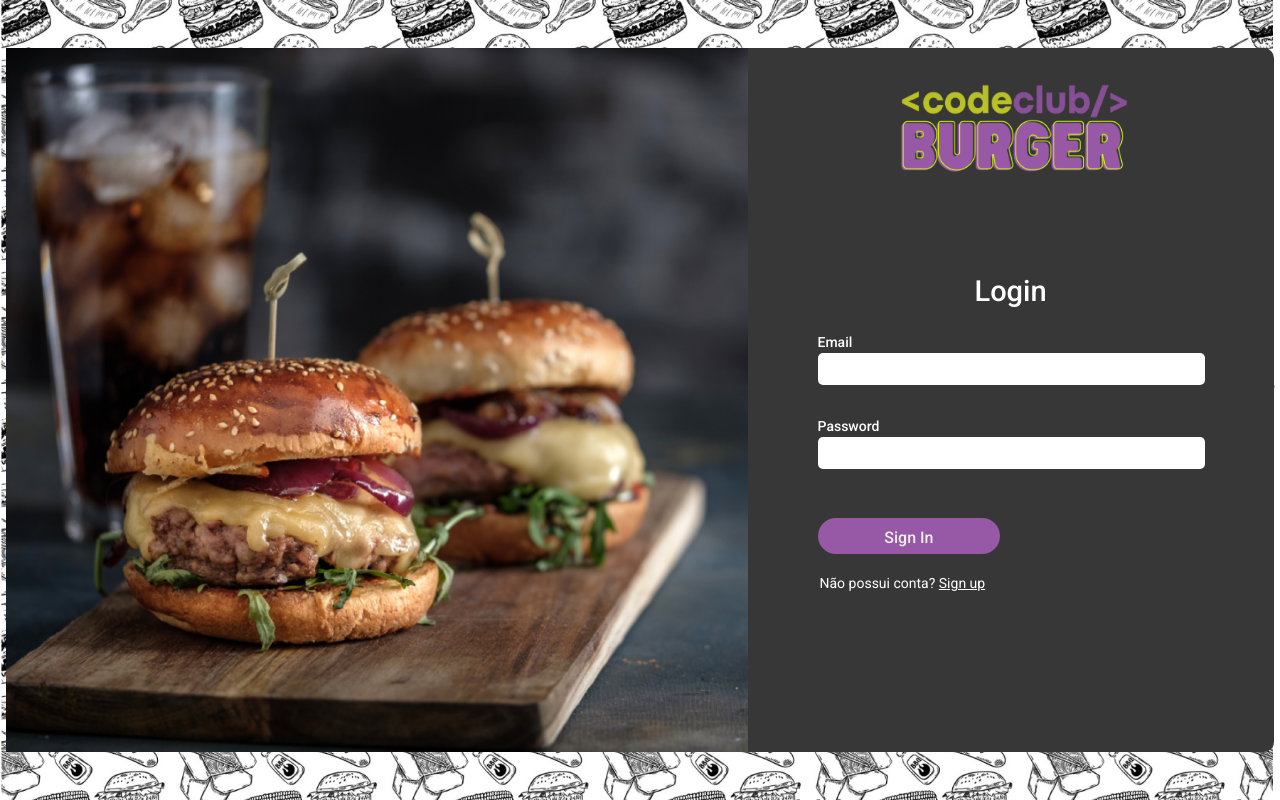
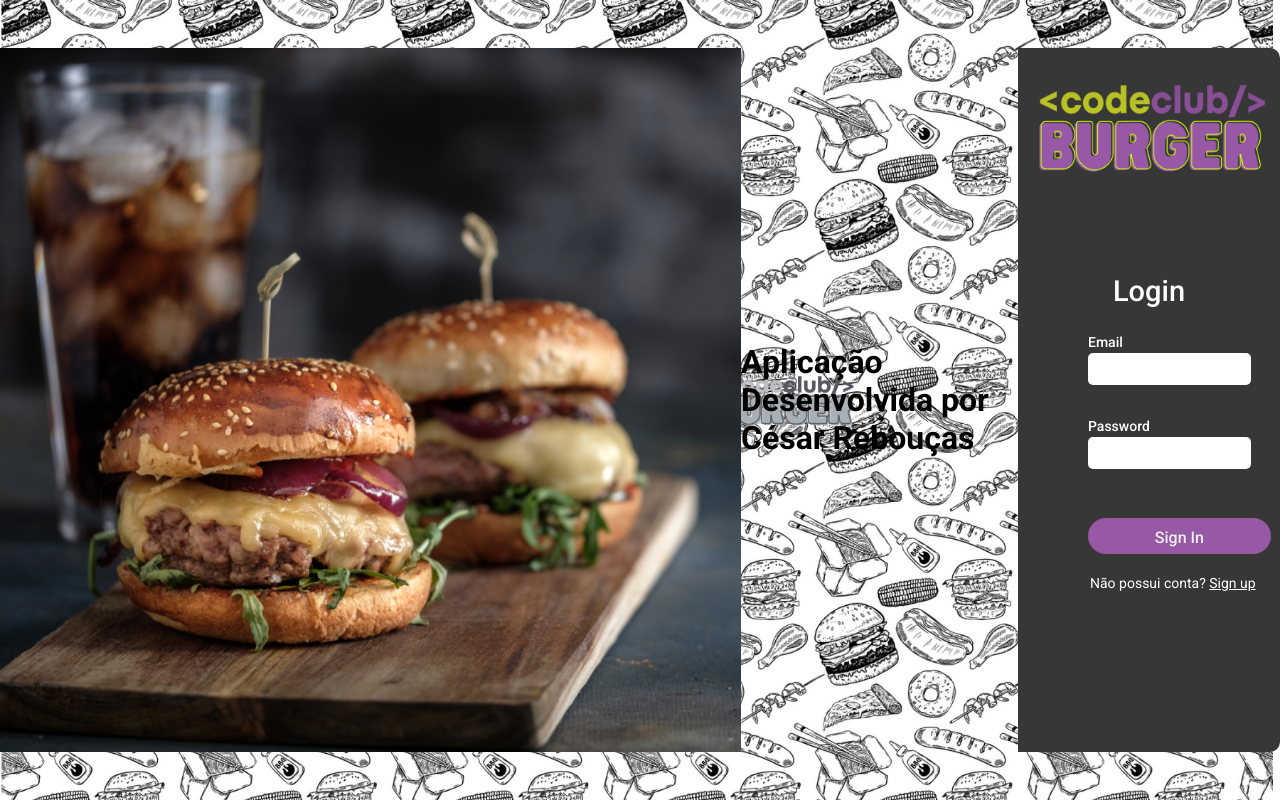
Before and after one commit to cesarrcosta99/code-burguer-front-end-react, a React (Vite) app: page /login in a window 1280 px wide. Built offline with nearby package versions, Linux system fonts and the light colour scheme.

Commit message:
Nome César

```diff
--- a/src/containers/Login/index.jsx
+++ b/src/containers/Login/index.jsx
@@ -74,7 +74,7 @@ export function Login() {
   return (
     <Container>
       <Image src={LoginImage} />
-
+       <h1>Aplicação Desenvolvida por César Rebouças</h1>
       <SecondContainer>
         <img src={Logo} alt="image-logo" />
         <h1>Login</h1>
```
